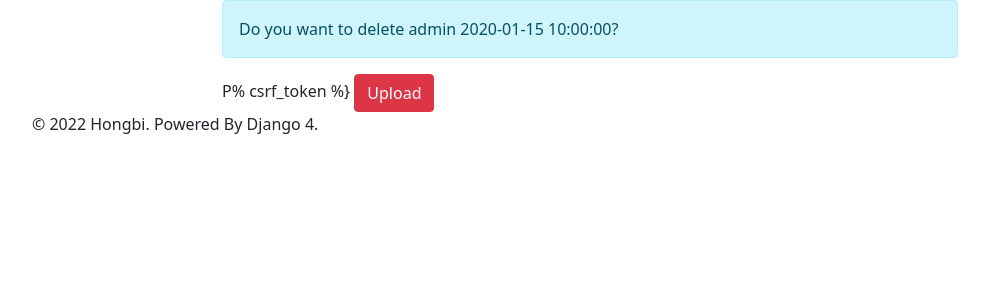
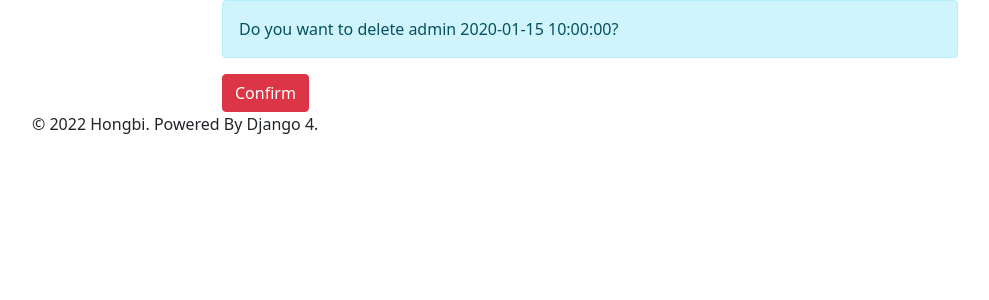
Before and after one commit to 2hongbi/dev-study, a Django app: page /delete/1/ in a window 1280 px wide. Shown: the part 56-356 px from the top of the page, without its empty margins (50-1039 px from the left). Run offline with Django 4.2, Linux system fonts and the light colour scheme; data comes from the database, SQL or seed files in the repository; tables that the repository leaves empty hold one stand-in row (values such as "Sample post"); some libraries are stand-ins or nearby versions.

Commit message:
fix typo

```diff
--- a/dstagram/config/settings.py
+++ b/dstagram/config/settings.py
@@ -40,6 +40,7 @@ INSTALLED_APPS = [
     'django.contrib.messages',
     'django.contrib.staticfiles',
     'photo',
+    'accounts',
 ]
 
 MIDDLEWARE = [
--- a/dstagram/templates/base.html
+++ b/dstagram/templates/base.html
@@ -21,12 +21,12 @@
             <ul class="nav">
                 <li class="nav-item"><a href="/" class="active nav-link">Home</a></li>
                 {% if user.is_authenticated %}
-                <li class="nav-item"><a href="/" class="nav-link">Welcome, {{user.get_username}}</a></li>
-                <li class="nav-item"><a href="{% url 'photo:photo_upload' %}" class=" nav-link">Upload</a></li>
-                <li class="nav-item"><a href="/" class="nav-link">Logout</a></li>
+                <li class="nav-item"><a href="#" class="nav-link">Welcome, {{user.get_username}}</a></li>
+                <li class="nav-item"><a href="{% url 'photo:photo_upload' %}" class="nav-link">Upload</a></li>
+                <li class="nav-item"><a href="#" class="nav-link">Logout</a></li>
                 {% else %}
-                <li class="nav-item"><a href="/" class="nav-link">Login</a></li>
-                <li class="nav-item"><a href="/" class="nav-link">Signup</a></li>
+                <li class="nav-item"><a href="#" class="nav-link">Login</a></li>
+                <li class="nav-item"><a href="#" class="nav-link">Signup</a></li>
                 {% endif %}
             </ul>
         </nav>
--- a/dstagram/templates/photo/delete.html
+++ b/dstagram/templates/photo/delete.html
@@ -10,8 +10,8 @@
         </div>
         <form action="" method="post">
             {{form.as_p}}
-            P% csrf_token %}
-            <input type="submit" class="btn btn-danger" value="Upload">
+            {% csrf_token %}
+            <input type="submit" class="btn btn-danger" value="Confirm">
         </form>
     </div>
     <div class="col-md-2"></div>
--- a/dstagram/templates/photo/update.html
+++ b/dstagram/templates/photo/update.html
@@ -1,5 +1,5 @@
 {% extends 'base.html' %}
-{% block title %}- Update{% endblock %}
+{% block title %} - Update{% endblock %}
 
 {% block content %}
 <div class="row">
@@ -7,7 +7,7 @@
     <div class="col-md-8 panel panel-default">
         <form action="" method="post" enctype="multipart/form-data">
             {{form.as_p}}
-            P% csrf_token %}
+            {% csrf_token %}
             <input type="submit" class="btn btn-primary" value="Update">
         </form>
     </div>
--- a/dstagram/templates/photo/upload.html
+++ b/dstagram/templates/photo/upload.html
@@ -8,7 +8,7 @@
         <!-- 파일 업로드 때 사용하는 옵션으로, 데이터를 문자열로 인코딩하지 않고 전달 -->
         <form action="" method="post" enctype="multipart/form-data">
             {{form.as_p}}
-            P% csrf_token %}
+            {% csrf_token %}
             <input type="submit" class="btn btn-primary" value="Upload">
         </form>
     </div>
```
Also changed, not shown: dstagram/accounts/urls.py (+7 -0 lines).
